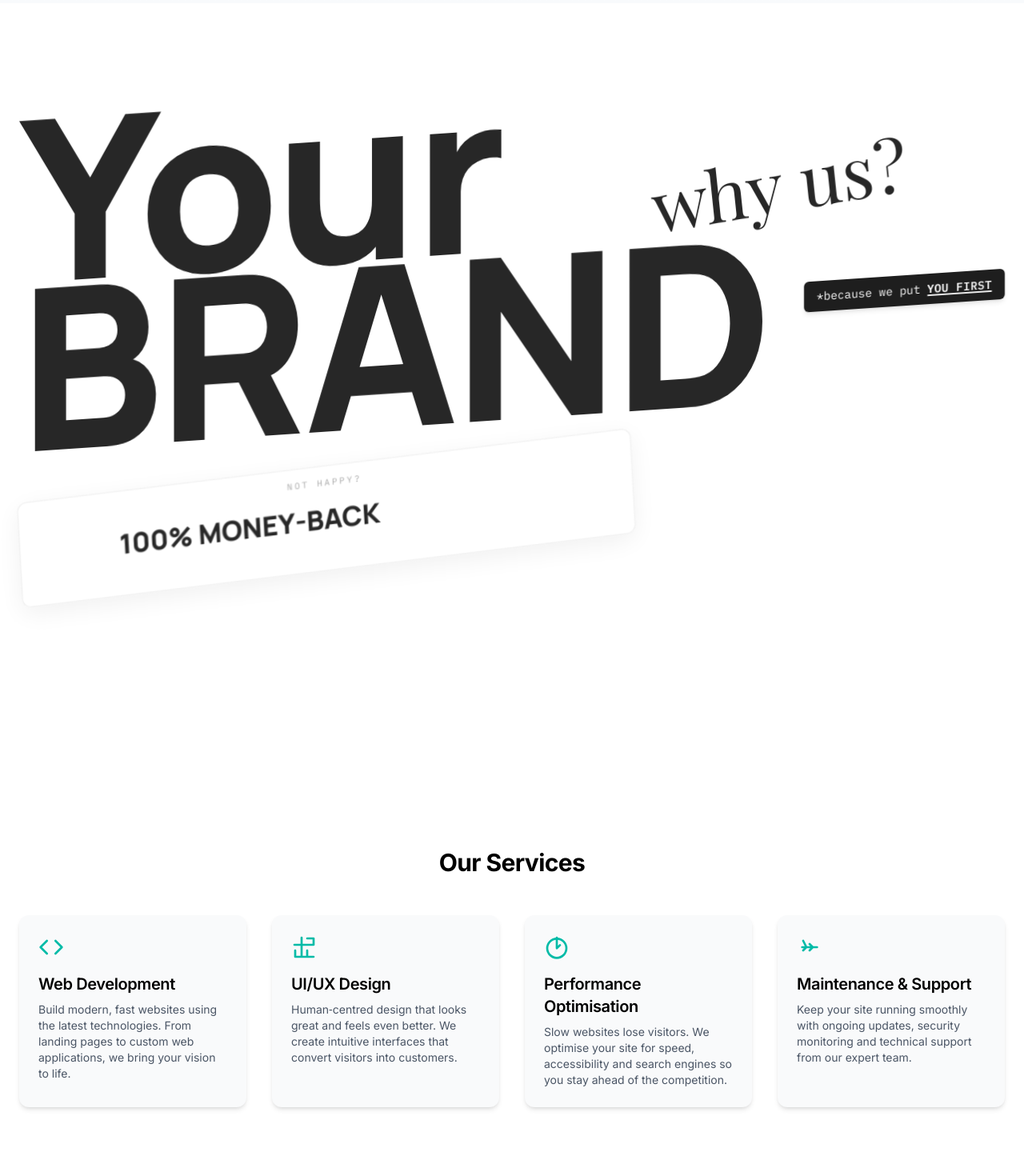
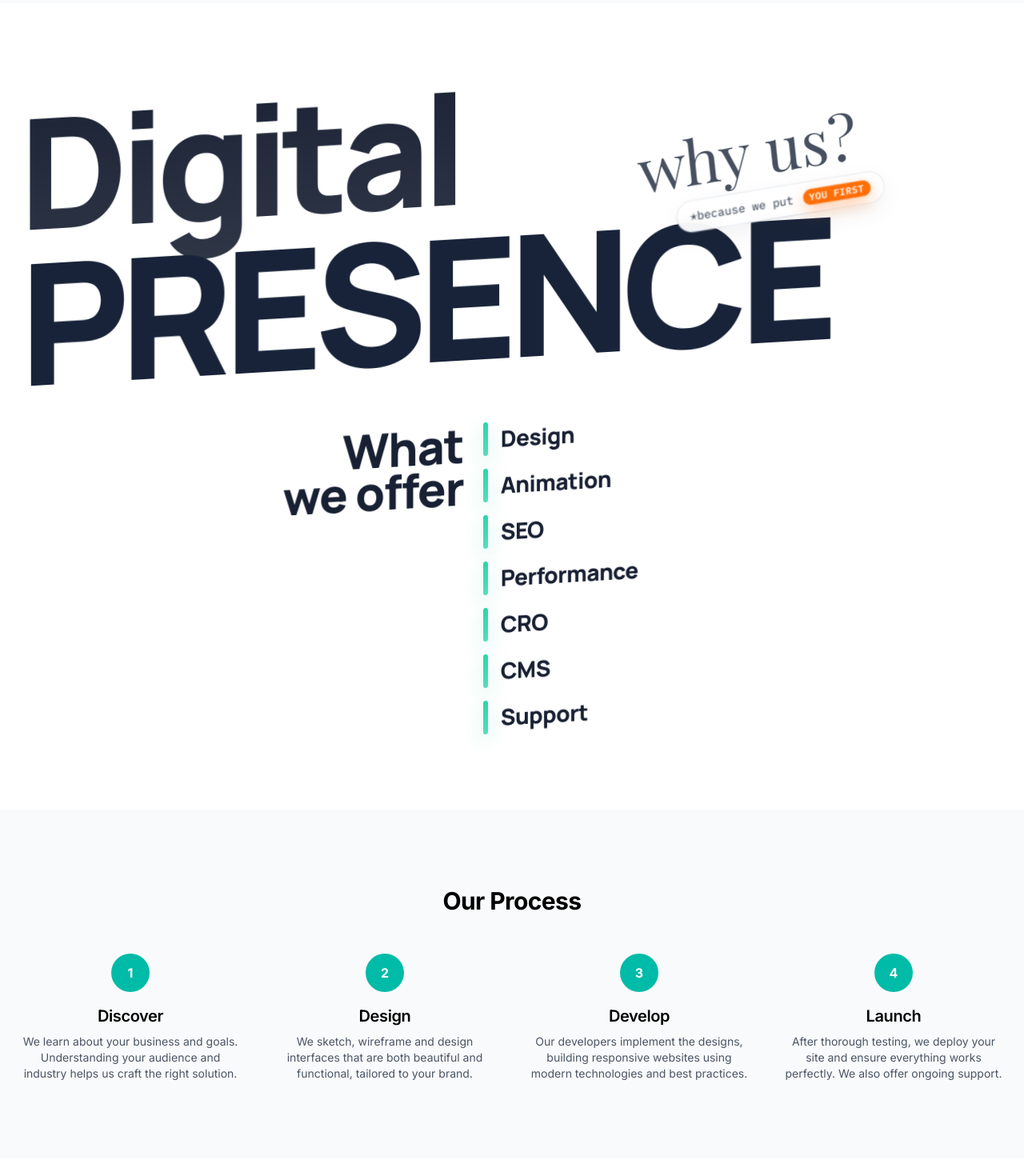
Before and after one commit to Elyad17/sylo.website, a Next.js app: page / in a window 1280 px wide. Shown: the part 700-2170 px from the top of the page at 80% size. Built offline with nearby package versions, Linux system fonts and the light colour scheme.

Commit message:
what we offer fixed

```diff
--- a/app/page.tsx
+++ b/app/page.tsx
@@ -1,6 +1,5 @@
 import Hero from '../components/Hero';
 import WhyUs from '../components/WhyUs';
-import Services from '../components/Services';
 import Process from '../components/Process';
 import Contact from '../components/Contact';
 import Footer from '../components/Footer';
@@ -16,7 +15,6 @@ export default function HomePage() {
     <>
       <Hero />
       <WhyUs />
-      <Services />
       <Process />
       <Contact />
       <Footer />
--- a/components/Services.tsx
+++ /dev/null
@@ -1,119 +0,0 @@
-'use client';
-
-import { motion } from 'framer-motion';
-
-const services = [
-  {
-    title: 'Web Development',
-    description:
-      'Build modern, fast websites using the latest technologies. From landing pages to custom web applications, we bring your vision to life.',
-    icon: (
-      <svg
-        className="w-8 h-8 text-teal-500"
-        fill="none"
-        stroke="currentColor"
-        strokeWidth="2"
-        viewBox="0 0 24 24"
-      >
-        <path
-          strokeLinecap="round"
-          strokeLinejoin="round"
-          d="M16 18l6-6-6-6M8 6l-6 6 6 6"
-        />
-      </svg>
-    ),
-  },
-  {
-    title: 'UI/UX Design',
-    description:
-      'Human‑centred design that looks great and feels even better. We create intuitive interfaces that convert visitors into customers.',
-    icon: (
-      <svg
-        className="w-8 h-8 text-teal-500"
-        fill="none"
-        stroke="currentColor"
-        strokeWidth="2"
-        viewBox="0 0 24 24"
-      >
-        <path
-          strokeLinecap="round"
-          strokeLinejoin="round"
-          d="M9.75 3v18m0 0h-6v-6m6 6H21m-6-6v6M3 9.75h18m0 0v-6h-6m6 6H3"
-        />
-      </svg>
-    ),
-  },
-  {
-    title: 'Performance Optimisation',
-    description:
-      'Slow websites lose visitors. We optimise your site for speed, accessibility and search engines so you stay ahead of the competition.',
-    icon: (
-      <svg
-        className="w-8 h-8 text-teal-500"
-        fill="none"
-        stroke="currentColor"
-        strokeWidth="2"
-        viewBox="0 0 24 24"
-      >
-        <path
-          strokeLinecap="round"
-          strokeLinejoin="round"
-          d="M3 13a9 9 0 0118 0 9 9 0 01-18 0z"
-        />
-        <path
-          strokeLinecap="round"
-          strokeLinejoin="round"
-          d="M12 3v10l3-3"
-        />
-      </svg>
-    ),
-  },
-  {
-    title: 'Maintenance & Support',
-    description:
-      'Keep your site running smoothly with ongoing updates, security monitoring and technical support from our expert team.',
-    icon: (
-      <svg
-        className="w-8 h-8 text-teal-500"
-        fill="none"
-        stroke="currentColor"
-        strokeWidth="2"
-        viewBox="0 0 24 24"
-      >
-        <path
-          strokeLinecap="round"
-          strokeLinejoin="round"
-          d="M9 12h6m0 0l-3-3m3 3l-3 3m0-3H5m14 0H9m0 0L6 6m3 6l-3 3"
-        />
-      </svg>
-    ),
-  },
-];
-
-const Services = () => {
-  return (
-    <section id="services" className="py-24 bg-white">
-      <div className="max-w-7xl mx-auto px-6">
-        <h2 className="text-3xl font-bold text-center mb-12">Our Services</h2>
-        <div className="grid gap-8 md:grid-cols-2 lg:grid-cols-4">
-          {services.map((service, idx) => (
-            <motion.div
-              key={idx}
-              className="bg-gray-50 p-6 rounded-xl shadow-md hover:-translate-y-1 hover:shadow-lg transition-transform"
-              initial={{ opacity: 0, y: 20 }}
-              whileInView={{ opacity: 1, y: 0 }}
-              viewport={{ once: true }}
-              transition={{ duration: 0.5, delay: idx * 0.1 }}
-            >
-              <div className="mb-4">{service.icon}</div>
-              <h3 className="text-xl font-semibold mb-2">{service.title}</h3>
-              <p className="text-sm text-gray-600">{service.description}</p>
-            </motion.div>
-          ))}
-        </div>
-      </div>
-    </section>
-  );
-};
-
-export default Services;
--- a/components/WhyUs.tsx
+++ b/components/WhyUs.tsx
@@ -1,130 +1,169 @@
 'use client';
 
-import { useRef } from 'react';
-import { motion, useScroll, useTransform } from 'framer-motion';
+import React, { useMemo, useRef } from 'react';
+import { motion, useScroll, useTransform, useInView } from 'framer-motion';
 import { Playfair_Display, Manrope, IBM_Plex_Mono } from 'next/font/google';
 
+/* ============================== FONTS ============================== */
 const playfair = Playfair_Display({ subsets: ['latin'], weight: ['400', '700'] });
 const manrope = Manrope({ subsets: ['latin'], weight: ['700', '800'] });
 const mono = IBM_Plex_Mono({ subsets: ['latin'], weight: ['400', '600'] });
 
-export default function WhyUs() {
-  const wrapRef = useRef<HTMLDivElement>(null);
+/* ============================== THEME ============================== */
+const ORANGE = '#FF6A00';
+const MINT = '#22D3A6';
 
-  // subtle section skew/fade
-  const { scrollYProgress } = useScroll({ target: wrapRef, offset: ['start end', 'end start'] });
-  const skew = useTransform(scrollYProgress, [0, 1], [0, -6]);
-  const fade = useTransform(scrollYProgress, [0, 1], [1, 0.9]);
+/* ======== Helper: satisfy Framer’s template-literal offset type ======== */
+type FramerOffset = NonNullable<Parameters<typeof useScroll>[0]>['offset'];
+const asFramerOffset = (t: readonly [string, string]) => t as unknown as FramerOffset;
 
-  // card motion
-  const cardRotate = useTransform(scrollYProgress, [0, 1], [-1.8, -4]);
-  const cardY = useTransform(scrollYProgress, [0, 1], [0, -6]);
+/* ---------- Single bullet row with bar segment + label ---------- */
+interface BulletRowProps {
+  label: string;
+}
+
+const BulletRow: React.FC<BulletRowProps> = ({ label }) => {
+  const liRef = useRef<HTMLLIElement | null>(null);
+
+  // This single flag controls BOTH the label and the bar segment
+  const inView = useInView(liRef, {
+    amount: 0.55,
+    margin: '0px 0px -20% 0px',
+  });
 
   return (
-    <section id="why-us" className="relative min-h-[120vh] w-full overflow-hidden bg-white text-neutral-900">
-      {/* monochrome sheen keyframes */}
-      <style jsx global>{`
-        @keyframes monoSheen {
-          0% {
-            background-position: 200% 0;
-          }
-          100% {
-            background-position: -200% 0;
-          }
-        }
-      `}</style>
+    <li ref={liRef} className="flex items-center gap-4">
+      {/* bar segment that lines up exactly with this word */}
+      <motion.div
+        initial={{ opacity: 0, scaleY: 0.4 }}
+        animate={{ opacity: inView ? 1 : 0, scaleY: inView ? 1 : 0.4 }}
+        transition={{ duration: 0.25, ease: 'easeOut' }}
+        className="h-[42px] w-[6px] origin-center flex-shrink-0 rounded-full"
+        style={{
+          background: `linear-gradient(180deg, ${MINT}, ${MINT}CC)`,
+          boxShadow: inView ? '0 8px 24px rgba(34,211,166,0.35)' : 'none',
+        }}
+      />
 
-      <div ref={wrapRef} className="relative mx-auto max-w-[1400px] px-6 py-[12vh]">
+      {/* label – driven by the SAME inView flag */}
+      <motion.span
+        initial={{ opacity: 0, y: 8 }}
+        animate={{ opacity: inView ? 1 : 0, y: inView ? 0 : 8 }}
+        transition={{ duration: 0.28, ease: 'easeOut' }}
+        className={`${manrope.className} block select-none text-[22px] md:text-[28px] font-extrabold tracking-[-0.02em] text-slate-900`}
+      >
+        {label}
+      </motion.span>
+    </li>
+  );
+};
+
+/* =============================== MAIN =============================== */
+export default function WhyUs() {
+  const heroRef = useRef<HTMLDivElement>(null);
+
+  // Subtle transform for the hero block
+  const HERO_OFFSET = asFramerOffset(['start end', 'end start']);
+  const { scrollYProgress: heroProg } = useScroll({ target: heroRef, offset: HERO_OFFSET });
+  const skew = useTransform(heroProg, [0, 1], [0, -6]);
+  const fade = useTransform(heroProg, [0, 1], [1, 0.94]);
+
+  const words = useMemo(
+    () => ['Design', 'Animation', 'SEO', 'Performance', 'CRO', 'CMS', 'Support'],
+    []
+  );
+
+  return (
+    <section id="why-us" className="relative w-full overflow-hidden bg-white text-slate-900">
+      <div ref={heroRef} className="relative mx-auto max-w-[1400px] px-6 py-[12vh]">
+        {/* ===================== HERO ===================== */}
         <motion.div style={{ skewY: skew, opacity: fade }} className="relative">
-          {/* Huge title */}
-          <motion.h2
-            initial={{ y: 40, opacity: 0 }}
-            whileInView={{ y: 0, opacity: 1 }}
-            viewport={{ once: true, amount: 0.6 }}
-            transition={{ duration: 0.7, ease: 'easeOut' }}
-            className={`${manrope.className} relative z-10 select-none text-[22vw] leading-[0.75] font-extrabold tracking-[-0.065em]`}
+          <div className="relative">
+            {/* DIGITAL */}
+            <div className="relative w-fit">
+              <span
+                className={`${manrope.className} block select-none text-[15vw] leading-[0.82] font-extrabold tracking-[-0.055em]`}
               >
-            Your
-            <span className="block">BRAND</span>
-          </motion.h2>
+                <span className="relative inline-block">
+                  <span
+                    className="relative"
+                    style={{
+                      background:
+                        'linear-gradient(180deg, rgba(15,23,42,1), rgba(15,23,42,0.9))',
+                      WebkitBackgroundClip: 'text',
+                      color: 'transparent',
+                    }}
+                  >
+                    Digital
+                  </span>
+                </span>
+              </span>
+            </div>
 
-          {/* serif accent */}
+            {/* PRESENCE */}
+            <div
+              className={`${manrope.className} mt-[1.6vw] select-none text-[16.5vw] leading-[0.84] font-extrabold tracking-[-0.055em] text-[#0f1b31] relative w-fit`}
+            >
+              <span className="block">PRESENCE</span>
+            </div>
+          </div>
+
+          {/* why us? */}
           <motion.div
             initial={{ opacity: 0, y: 10 }}
             whileInView={{ opacity: 1, y: 0 }}
             viewport={{ once: true, amount: 0.7 }}
-            transition={{ duration: 0.5, delay: 0.2 }}
-            className={`${playfair.className} pointer-events-none absolute right-[10%] top-[14%] z-20 rotate-[-6deg] text-[7vw] italic`}
+            transition={{ duration: 0.45 }}
+            className={`${playfair.className} pointer-events-none absolute right-[15%] top-[6%] z-10 -rotate-6 text-[6vw] italic text-slate-800/85`}
           >
             why&nbsp;us?
           </motion.div>
 
-          {/* CHIP — monochrome “YOU FIRST” with metallic sheen + underline */}
+          {/* chip */}
           <motion.span
-            initial={{ opacity: 0, y: -10 }}
+            initial={{ opacity: 0, y: -6 }}
             whileInView={{ opacity: 1, y: 0 }}
             viewport={{ once: true, amount: 0.7 }}
-            transition={{ duration: 0.5, delay: 0.35 }}
-            className={`${mono.className} absolute right-0 top-[46%] z-20 rounded-md bg-black/95 px-4 py-2 text-[0.9rem] text-white shadow-md`}
+            transition={{ duration: 0.45, delay: 0.12 }}
+            className={`${mono.className} absolute right-[12.2%] top-[18.6%] z-20 inline-flex items-center gap-3 rounded-full border border-slate-200 bg-white/95 px-4 py-2 text-[0.9rem] text-slate-800 shadow-[0_10px_30px_rgba(2,6,23,0.06)] backdrop-blur -rotate-6`}
           >
-            *because we put{' '}
-            <span className="relative inline-block font-extrabold uppercase tracking-wide leading-none">
-              {/* metallic grayscale sheen (no colors) */}
+            <span>*because we put</span>
             <span
-                className="bg-[linear-gradient(90deg,#ffffff_0%,#e7e7e7_35%,#ffffff_70%)] bg-clip-text text-transparent"
+              className="inline-flex items-center rounded-full px-2 py-0.5 text-xs font-bold text-white"
               style={{
-                  backgroundSize: '200% 100%',
-                  animation: 'monoSheen 3s linear infinite',
+                backgroundColor: ORANGE,
+                boxShadow: '0 8px 20px rgba(255,106,0,0.35)',
+                letterSpacing: '0.04em',
               }}
             >
               YOU&nbsp;FIRST
             </span>
-              {/* subtle underline that draws in */}
-              <motion.span
-                initial={{ scaleX: 0 }}
-                whileInView={{ scaleX: 1 }}
-                viewport={{ once: true, amount: 0.7 }}
-                transition={{ duration: 0.6, ease: 'easeOut', delay: 0.15 }}
-                className="absolute left-0 -bottom-0.5 h-[2px] w-full origin-left rounded-full bg-white/90"
-              />
-            </span>
           </motion.span>
 
-          {/* ===== GUARANTEE CARD (centered headline, keeps label, rotates on scroll) ===== */}
-          <motion.div
-            style={{ rotate: cardRotate, y: cardY }}
-            initial={{ opacity: 0, scale: 0.985 }}
-            whileInView={{ opacity: 1, scale: 1 }}
-            viewport={{ once: true, amount: 0.6 }}
-            transition={{ duration: 0.6, ease: 'easeOut', delay: 0.1 }}
-            className="relative mt-[6vh] max-w-3xl"
+          {/* ===================== WHAT WE OFFER ===================== */}
+          <div className="relative mt-[8.2vh] md:mt-[8.8vh]">
+            <div className="grid grid-cols-1 items-start gap-6 md:grid-cols-[0.92fr_1.08fr]">
+              {/* left heading */}
+              <div className="flex items-start md:justify-end">
+                <h3
+                  className={`${manrope.className} text-[9.2vw] leading-[0.9] md:text-[4.6vw] md:leading-[0.9] font-extrabold tracking-[-0.045em] text-slate-900 text-left md:text-right`}
                 >
-            <div className="relative w-full overflow-hidden rounded-xl border border-neutral-200/80 bg-white/95 shadow-[0_8px_30px_rgba(0,0,0,0.06)] backdrop-blur">
-              <div className="relative h-[130px]">
-                {/* label pinned to top */}
-                <span
-                  className={`${mono.className} pointer-events-none absolute left-1/2 top-3 -translate-x-1/2 text-[11px] uppercase tracking-[0.25em] text-neutral-400`}
-                >
-                  Not happy?
-                </span>
+                  What
+                  <br className="hidden md:block" />
+                  we&nbsp;offer
+                </h3>
+              </div>
 
-                {/* headline perfectly centered */}
-                <div className="absolute inset-0 flex items-center justify-center">
-                  <div className="flex flex-wrap items-baseline justify-center gap-3 text-center">
-                    <span className={`${manrope.className} text-[34px] font-extrabold leading-none`}>
-                      100% MONEY-BACK
-                    </span>
-                    <span
-                      className={`${manrope.className} text-[30px] font-extrabold leading-none text-transparent [-webkit-text-stroke:1.5px] [-webkit-text-stroke-color:#0a0a0a]`}
-                    >
-                      GUARANTEE
-                    </span>
+              {/* right: list with perfectly synced segments */}
+              <div className="relative">
+                <ul className="flex flex-col gap-4">
+                  {words.map((label) => (
+                    <BulletRow key={label} label={label} />
+                  ))}
+                </ul>
               </div>
             </div>
           </div>
-            </div>
-          </motion.div>
-          {/* ===== /GUARANTEE CARD ===== */}
         </motion.div>
       </div>
     </section>
```
Lines whose indentation alone changed are shown as unchanged.
